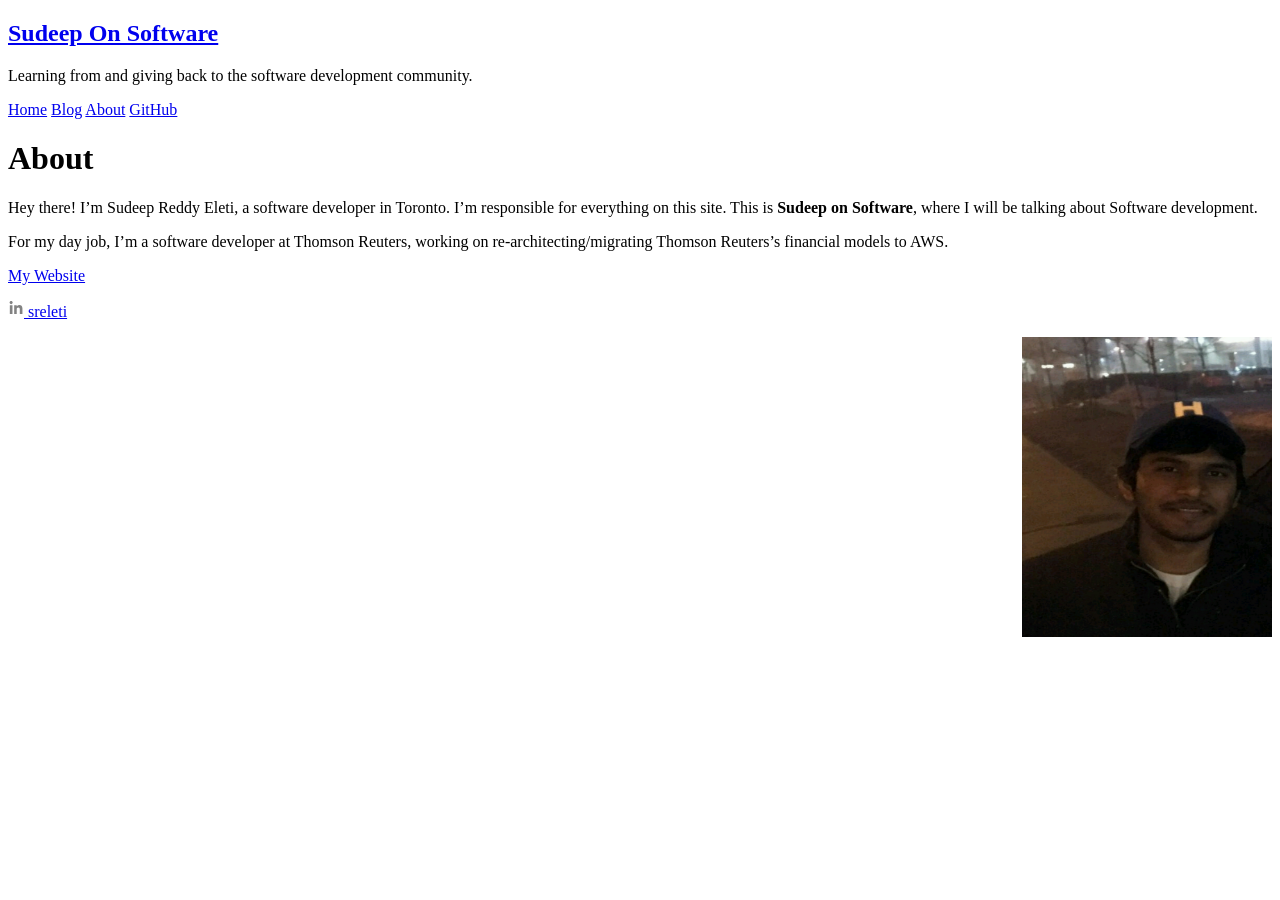
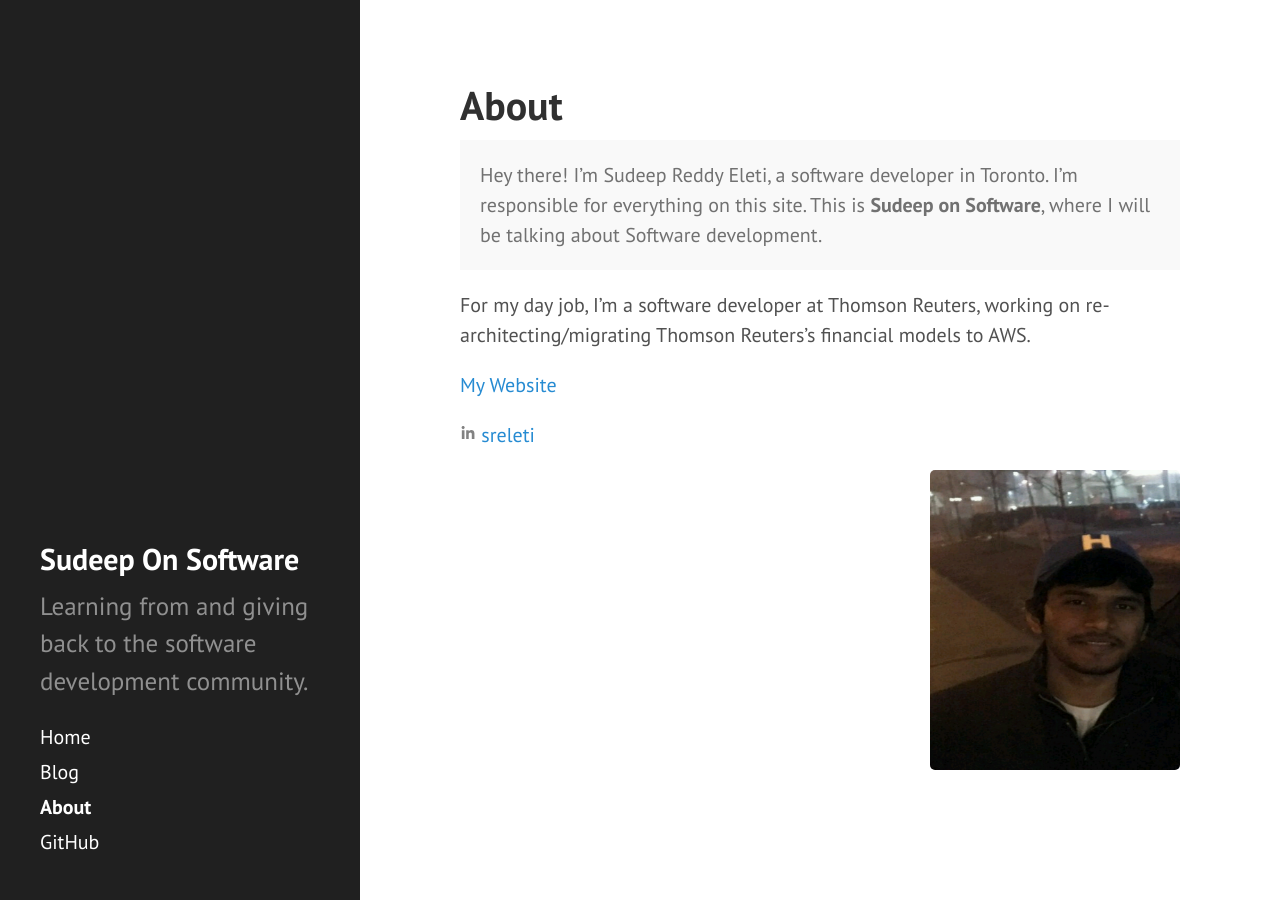
Before and after one commit to SRELETI/sreleti.github.io, a Jekyll site: the page built from about.md, in a window 1280 px wide. Built offline with Jekyll 4.4.1, drawn with Linux system fonts in a browser that asks for light colours.

Commit message:
Fix blog styling: use absolute asset paths and https fonts
Co-Authored-By: Claude Opus 5.5 <noreply@anthropic.com>

```diff
--- a/404.html
+++ b/404.html
@@ -6,5 +6,5 @@ permalink: 404.html
 
 <div class="page">
   <h1 class="page-title">404: Page not found</h1>
-  <p class="lead">Sorry, we've misplaced that URL or it's pointing to something that doesn't exist. <a href="{{ site.baseurl }}">Head back home</a> to try finding it again.</p>
+  <p class="lead">Sorry, we've misplaced that URL or it's pointing to something that doesn't exist. <a href="/">Head back home</a> to try finding it again.</p>
 </div>
--- a/_includes/head.html
+++ b/_includes/head.html
@@ -15,14 +15,14 @@
   </title>
 
   <!-- CSS -->
-  <link rel="stylesheet" href="{{ site.baseurl }}public/css/poole.css">
-  <link rel="stylesheet" href="{{ site.baseurl }}public/css/syntax.css">
-  <link rel="stylesheet" href="{{ site.baseurl }}public/css/hyde.css">
-  <link rel="stylesheet" href="http://fonts.googleapis.com/css?family=PT+Sans:400,400italic,700|Abril+Fatface">
+  <link rel="stylesheet" href="/public/css/poole.css">
+  <link rel="stylesheet" href="/public/css/syntax.css">
+  <link rel="stylesheet" href="/public/css/hyde.css">
+  <link rel="stylesheet" href="https://fonts.googleapis.com/css?family=PT+Sans:400,400italic,700|Abril+Fatface">
 
   <!-- Icons -->
-  <link rel="apple-touch-icon-precomposed" sizes="144x144" href="{{ site.baseurl }}public/apple-touch-icon-144-precomposed.png">
-                                 <link rel="shortcut icon" href="{{ site.baseurl }}public/favicon.ico">
+  <link rel="apple-touch-icon-precomposed" sizes="144x144" href="/public/apple-touch-icon-144-precomposed.png">
+                                 <link rel="shortcut icon" href="/public/favicon.ico">
 
   <!-- RSS -->
   <link rel="alternate" type="application/rss+xml" title="RSS" href="/atom.xml">
```
